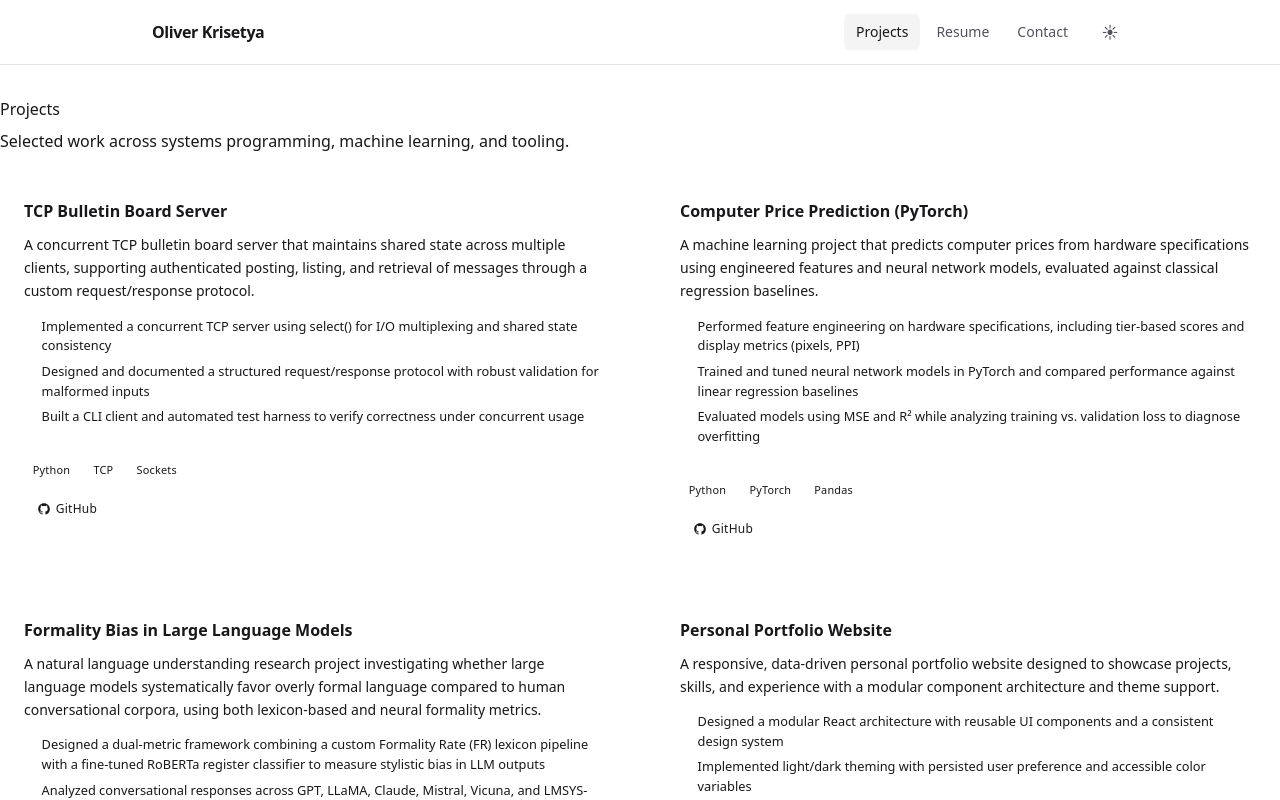
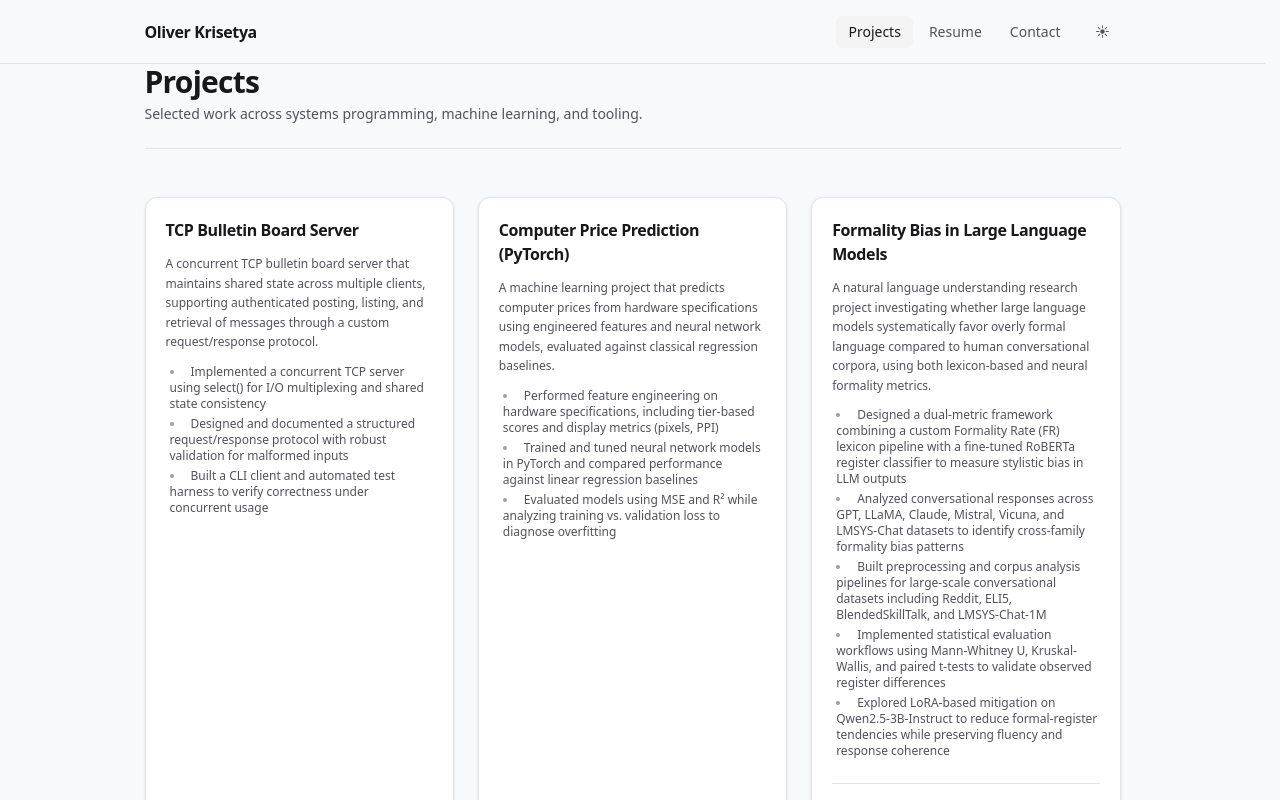
Before and after one commit to OliverKris/my-website, a React (Vite) app: page /projects in a window 1280 px wide. Shown: the top 800 px of the page. Built offline with nearby package versions, Linux system fonts and the light colour scheme; a web font is replaced by a local one.

Commit message:
Attempts to fix dark mode transition syncs

```diff
--- a/src/components/NavBar.tsx
+++ b/src/components/NavBar.tsx
@@ -9,7 +9,7 @@ export default function Navbar() {
 
     useEffect(() => {
         const onKeyDown = (e: KeyboardEvent) => {
-        if (e.key === "Escape") setOpen(false);
+            if (e.key === "Escape") setOpen(false);
         };
         window.addEventListener("keydown", onKeyDown);
         return () => window.removeEventListener("keydown", onKeyDown);
@@ -23,29 +23,30 @@ export default function Navbar() {
     }, []);
 
     return (
-        <header className="sticky top-0 z-50 w-full border-b border-zinc-200 bg-white/80 backdrop-blur-sm transition-theme dark:border-zinc-800 dark:bg-zinc-950/80">
-            <div className="mx-auto flex h-16 max-w-5xl items-center justify-between px-6">
+        // The Header wrapper now stays completely fixed at h-16
+        <header className="sticky top-0 z-50 h-16 w-full border-b border-layout bg-canvas/80 backdrop-blur-md transition-theme">
+            <div className="mx-auto flex h-full max-w-5xl items-center justify-between px-6">
 
-                {/* Logo / Name */}
+                {/* Logo / Personal Branding */}
                 <Link
                     to="/"
                     onClick={close}
-                    className="font-semibold tracking-tight text-zinc-900 transition-colors hover:text-zinc-600 dark:text-zinc-100 dark:hover:text-zinc-400"
+                    className="font-semibold tracking-tight text-main transition-theme hover:text-muted"
                 >
                     Oliver Krisetya
                 </Link>
 
-                {/* Desktop Nav */}
+                {/* Desktop Layout Navigation Tree */}
                 <nav aria-label="Primary" className="max-md:hidden md:flex items-center gap-1">
                     {(["projects", "resume", "contact"] as const).map((page) => (
                         <NavLink
                             key={page}
                             to={`/${page}`}
                             className={({ isActive }) =>
-                                `rounded-md px-3 py-2 text-sm font-medium capitalize transition-colors ${
+                                `rounded-md px-3 py-1.5 text-sm font-medium capitalize transition-theme ${
                                 isActive
-                                    ? "bg-zinc-100 text-zinc-900 dark:bg-zinc-800 dark:text-zinc-100"
-                                    : "text-zinc-600 hover:bg-zinc-100 hover:text-zinc-900 dark:text-zinc-400 dark:hover:bg-zinc-800 dark:hover:text-zinc-100"
+                                    ? "bg-zinc-100 text-main dark:bg-zinc-800/60"
+                                    : "text-muted hover:bg-zinc-100/60 hover:text-main dark:hover:bg-zinc-800/40"
                                 }`
                             }
                         >
@@ -53,49 +54,53 @@ export default function Navbar() {
                         </NavLink>
                     ))}
 
-                    {/* Desktop Theme Toggle */}
+                    {/* Desktop Mode Toggle Button */}
                     <button
                         type="button"
                         onClick={toggle}
                         aria-label={`Switch to ${theme === "dark" ? "light" : "dark"} mode`}
-                        className="ml-2 flex h-9 w-9 items-center justify-center rounded-md text-zinc-600 transition-colors hover:bg-zinc-100 hover:text-zinc-900 dark:text-zinc-400 dark:hover:bg-zinc-800 dark:hover:text-zinc-100"
+                        className="ml-2 flex h-9 w-9 items-center justify-center rounded-md text-muted transition-theme hover:bg-zinc-100 hover:text-main dark:hover:bg-zinc-800/60 cursor-pointer"
                     >
-                        <span aria-hidden="true">{theme === "dark" ? "☾" : "☀"}</span>
+                        <span aria-hidden="true" className="text-sm select-none">
+                            {theme === "dark" ? "☾" : "☀"}
+                        </span>
                     </button>
                 </nav>
 
-                {/* Hamburger Button */}
+                {/* Mobile Framework Hamburger Button */}
                 <button
                     type="button"
                     aria-label="Open menu"
                     aria-expanded={open}
                     aria-controls="mobile-menu"
                     onClick={() => setOpen((v) => !v)}
-                    className="flex h-9 w-9 flex-col items-center justify-center gap-1.5 rounded-md transition-colors hover:bg-zinc-100 md:hidden dark:hover:bg-zinc-800"
+                    className="flex h-9 w-9 flex-col items-center justify-center gap-1.5 rounded-md transition-theme hover:bg-zinc-100/80 md:hidden dark:hover:bg-zinc-800/60 cursor-pointer"
                 >
-                    <span className={`h-0.5 w-5 rounded-full bg-zinc-700 transition-transform dark:bg-zinc-300 ${open ? "translate-y-2 rotate-45" : ""}`} />
-                    <span className={`h-0.5 w-5 rounded-full bg-zinc-700 transition-opacity dark:bg-zinc-300 ${open ? "opacity-0" : ""}`} />
-                    <span className={`h-0.5 w-5 rounded-full bg-zinc-700 transition-transform dark:bg-zinc-300 ${open ? "-translate-y-2 -rotate-45" : ""}`} />
+                    <span className={`h-0.5 w-5 rounded-full bg-zinc-700 transition-transform duration-200 dark:bg-zinc-300 ${open ? "translate-y-2 rotate-45" : ""}`} />
+                    <span className={`h-0.5 w-5 rounded-full bg-zinc-700 transition-opacity duration-200 dark:bg-zinc-300 ${open ? "opacity-0" : ""}`} />
+                    <span className={`h-0.5 w-5 rounded-full bg-zinc-700 transition-transform duration-200 dark:bg-zinc-300 ${open ? "-translate-y-2 -rotate-45" : ""}`} />
                 </button>
             </div>
 
-            {/* Mobile Menu Dropdown*/}
+            {/* Mobile Navigation */}
             <div
                 id="mobile-menu"
                 aria-hidden={!open}
-                className={`overflow-hidden transition-all duration-300 md:hidden ${open ? "max-h-48" : "max-h-0"}`}
+                className={`absolute top-16 left-0 w-full overflow-hidden border-b border-layout bg-canvas/95 backdrop-blur-lg transition-all duration-300 ease-in-out md:hidden ${
+                    open ? "max-h-60 opacity-100 shadow-lg" : "max-h-0 opacity-0 pointer-events-none"
+                }`}
             >
-                <nav aria-label="Mobile Primary" className="flex flex-col px-6 pb-4">
+                <nav aria-label="Mobile Primary" className="flex flex-col px-6 py-4 space-y-0.5">
                     {(["projects", "resume", "contact"] as const).map((page) => (
                         <NavLink
                             key={page}
                             to={`/${page}`}
                             onClick={close}
                             className={({ isActive }) =>
-                                `rounded-md px-3 py-2 text-sm font-medium capitalize transition-colors ${
+                                `rounded-md px-3 py-2 text-sm font-medium capitalize transition-theme ${
                                 isActive
-                                    ? "text-zinc-900 dark:text-zinc-100"
-                                    : "text-zinc-600 hover:text-zinc-900 dark:text-zinc-400 dark:hover:text-zinc-100"
+                                    ? "text-main bg-zinc-100/50 dark:bg-zinc-800/30"
+                                    : "text-muted hover:text-main hover:bg-zinc-100/30 dark:hover:bg-zinc-800/20"
                                 }`
                             }
                         >
@@ -103,17 +108,18 @@ export default function Navbar() {
                         </NavLink>
                     ))}
 
-                    <div className="mt-4 flex items-center justify-between border-t border-zinc-100 pt-4 px-3 dark:border-zinc-900">
-                        <span className="text-xs font-semibold uppercase tracking-wider text-zinc-400 dark:text-zinc-500">
-                            Switch Apperance
+                    {/* Secondary Mobile Theme Controller Block */}
+                    <div className="mt-4 flex items-center justify-between border-t border-layout pt-4 px-3 transition-theme">
+                        <span className="text-[11px] font-semibold uppercase tracking-wider text-muted transition-theme">
+                            Switch Appearance
                         </span>
                         <button
                             type="button"
                             onClick={toggle}
                             aria-label={`Switch to ${theme === "dark" ? "light" : "dark"} mode`}
-                            className="flex h-9 w-9 items-center justify-center rounded-xl border border-zinc-200 bg-white text-zinc-700 shadow-sm transition-all duration-200 active:scale-95 active:bg-zinc-50 dark:border-zinc-800 dark:bg-zinc-900 dark:text-zinc-300 dark:active:bg-zinc-950"
+                            className="flex h-9 w-9 items-center justify-center rounded-xl border border-layout bg-card text-main shadow-xs transition-all duration-200 active:scale-95 hover:bg-zinc-50 dark:hover:bg-zinc-900 cursor-pointer"
                         >
-                            <span aria-hidden="true" className="text-sm">
+                            <span aria-hidden="true" className="text-sm select-none">
                                 {theme === "dark" ? "☾" : "☀"}
                             </span>
                         </button>
--- a/src/components/ProjectCard.module.css
+++ /dev/null
@@ -1,139 +0,0 @@
-.card {
-    display: flex;
-    flex-direction: column;
-    justify-content: space-between;
-    border: 1px solid var(--border);
-    border-radius: 10px;
-    overflow: hidden;
-    background: var(--surface);
-    transition: box-shadow 0.2s ease, transform 0.2s ease !important;
-}
-
-.card:hover {
-    box-shadow: 0 6px 24px rgba(0, 0, 0, 0.08);
-    transform: translateY(-2px);
-}
-
-/* ── body ── */
-.body {
-    padding: 1.5rem 1.5rem 1rem;
-    display: flex;
-    flex-direction: column;
-    gap: 0.65rem;
-    flex: 1;
-}
-
-.title {
-    margin: 0;
-    font-size: 1rem;
-    font-weight: 600;
-    line-height: 1.35;
-    color: var(--fg);
-}
-
-.pitch {
-    margin: 0;
-    font-size: 0.875rem;
-    color: var(--muted);
-    line-height: 1.65;
-}
-
-.highlights {
-    margin: 0.25rem 0 0;
-    padding-left: 1.1rem;
-    display: flex;
-    flex-direction: column;
-    gap: 0.35rem;
-}
-
-.highlights li {
-    font-size: 0.8rem;
-    color: var(--muted);
-    line-height: 1.55;
-}
-
-/* ── footer ── */
-.footer {
-    padding: 1rem 1.5rem 1.25rem;
-    border-top: 1px solid var(--border);
-    display: flex;
-    flex-direction: column;
-    gap: 0.75rem;
-}
-
-/* tech tags */
-.tags {
-    display: flex;
-    flex-wrap: wrap;
-    gap: 0.35rem;
-}
-
-.tag {
-    font-size: 0.68rem;
-    padding: 0.2rem 0.55rem;
-    border-radius: 999px;
-    background: var(--tag-bg);
-    color: var(--tag-fg);
-    letter-spacing: 0.02em;
-    font-weight: 500;
-}
-
-/* action buttons row */
-.actions {
-    display: flex;
-    flex-wrap: wrap;
-    gap: 0.5rem;
-    align-items: center;
-}
-
-.btn {
-    display: inline-flex;
-    align-items: center;
-    gap: 5px;
-    padding: 0.38rem 0.8rem;
-    font-size: 0.75rem;
-    font-weight: 500;
-    border-radius: 6px;
-    cursor: pointer;
-    text-decoration: none;
-    transition: background 0.1s ease, color 0.1s ease, border-color 0.1s ease;
-    letter-spacing: 0.02em;
-    font-family: inherit;
-    border: none;
-}
-
-/* Live Demo — filled accent */
-.btnDemo {
-    background: var(--accent);
-    color: #fff;
-    border: 1px solid transparent;
-}
-
-.btnDemo:hover {
-    background: var(--accent-hover);
-}
-
-/* External site — outlined accent */
-.btnExternal {
-    background: transparent;
-    color: var(--accent);
-    border: 1px solid var(--accent);
-}
-
-.btnExternal:hover {
-    background: var(--accent);
-    color: #fff;
-}
-
-/* GitHub / ghost — subtle */
-.btnGhost {
-    background: transparent;
-    color: var(--muted);
-    border: 1px solid var(--border);
-}
-
-.btnGhost:hover {
-    background: var(--tag-bg);
-    color: var(--fg);
-    border-color: var(--muted);
-}
--- a/src/components/ProjectCard.tsx
+++ b/src/components/ProjectCard.tsx
@@ -1,6 +1,5 @@
 import { useNavigate } from "react-router-dom";
 import type { Project } from "../data/projects";
-import styles from "./ProjectCard.module.css";
 
 interface Props {
     project: Project;
@@ -11,71 +10,90 @@ export default function ProjectCard({ project }: Props) {
     const { title, pitch, highlights, tech, url, urlType, liveUrl, demoPath } = project;
 
     return (
-        <article className={styles.card}>
-            <div className={styles.body}>
-                <h2 className={styles.title}>{title}</h2>
-                <p className={styles.pitch}>{pitch}</p>
+        <article className="flex flex-col justify-between rounded-xl border border-layout bg-card p-5 shadow-sm transition-theme hover:-translate-y-1 hover:shadow-md">
 
-                <ul className={styles.highlights}>
+            {/* Upper Info Body */}
+            <div className="space-y-3">
+                <h2 className="text-base font-semibold tracking-tight text-main transition-theme">
+                    {title}
+                </h2>
+
+                <p className="text-xs leading-relaxed text-muted transition-theme">
+                    {pitch}
+                </p>
+
+                <ul className="space-y-1 list-disc list-inside text-xs text-muted transition-theme pl-1">
                     {highlights.map((h, i) => (
-                        <li key={i}>{h}</li>
+                        <li key={i} className="marker:text-zinc-400 dark:marker:text-zinc-600 transition-theme">
+                            <span className="ml-1">{h}</span>
+                        </li>
                     ))}
                 </ul>
             </div>
 
-            <footer className={styles.footer}>
-                {/* Tech tags */}
-                <div className={styles.tags}>
+            {/* Footer Interface */}
+            <footer className="mt-6 flex flex-col gap-4 border-t border-layout pt-4 transition-theme">
+
+                {/* Tech Badges */}
+                <div className="flex flex-wrap gap-1.5">
                     {tech.map((t) => (
-                        <span key={t} className={styles.tag}>{t}</span>
+                        <span
+                            key={t}
+                            className="rounded-full border border-zinc-200 bg-zinc-100 px-2.5 py-0.5 text-[11px] font-medium text-zinc-600 transition-theme dark:border-zinc-800/80 dark:bg-zinc-900/50 dark:text-zinc-400"
+                        >
+                            {t}
+                        </span>
                     ))}
                 </div>
 
-                {/* Action buttons */}
-                <div className={styles.actions}>
-                    {/* Live demo — internal route, styled prominently */}
+                {/* Practical Action Row */}
+                <div className="flex flex-wrap items-center gap-2 mt-auto">
+
+                    {/* Live Demo Internal Anchor */}
                     {demoPath && (
                         <button
-                            className={`${styles.btn} ${styles.btnDemo}`}
+                            className="inline-flex items-center justify-center gap-1.5 rounded-lg bg-zinc-900 px-3 py-1.5 text-xs font-medium text-white shadow-xs transition-all duration-200 hover:bg-zinc-800 active:scale-[0.97] dark:bg-zinc-100 dark:text-zinc-900 dark:hover:bg-zinc-200"
                             onClick={() => navigate(demoPath)}
                         >
-                            Live Demo
-                            <svg width="12" height="12" viewBox="0 0 12 12" fill="none" aria-hidden>
+                            <span>Live Demo</span>
+                            <svg className="shrink-0" width="12" height="12" viewBox="0 0 12 12" fill="none" aria-hidden>
                                 <path d="M2 6h8M6 2l4 4-4 4" stroke="currentColor" strokeWidth="1.5" strokeLinecap="round" strokeLinejoin="round"/>
                             </svg>
                         </button>
                     )}
 
-                    {/* External live site */}
+                    {/* External Deployments */}
                     {liveUrl && (
                         <a
                             href={liveUrl}
                             target="_blank"
                             rel="noreferrer"
-                            className={`${styles.btn} ${styles.btnExternal}`}
+                            className="inline-flex items-center justify-center gap-1 rounded-lg border border-layout px-3 py-1.5 text-xs font-medium text-main transition-all duration-200 hover:bg-zinc-100/50 active:scale-[0.97] dark:hover:bg-zinc-900/50"
                         >
-                            {urlType === "Website" ? "Visit Site" : "Live"}
-                            <svg width="11" height="11" viewBox="0 0 11 11" fill="none" aria-hidden>
+                            <span>{urlType === "Website" ? "Visit Site" : "Live"}</span>
+                            <svg className="shrink-0 opacity-70" width="11" height="11" viewBox="0 0 11 11" fill="none" aria-hidden>
                                 <path d="M2 9L9 2M9 2H4M9 2v5" stroke="currentColor" strokeWidth="1.4" strokeLinecap="round" strokeLinejoin="round"/>
                             </svg>
                         </a>
                     )}
 
-                    {/* GitHub / primary URL */}
+                    {/* Source Repositories */}
                     <a
                         href={url}
                         target="_blank"
                         rel="noreferrer"
-                        className={`${styles.btn} ${styles.btnGhost}`}
+                        className="inline-flex items-center justify-center gap-1.5 rounded-lg px-2.5 py-1.5 text-xs font-medium text-muted transition-all duration-200 hover:bg-zinc-100 dark:hover:bg-zinc-900"
                     >
                         {urlType === "GitHub" ? (
                             <>
-                                <svg width="14" height="14" viewBox="0 0 24 24" fill="currentColor" aria-hidden>
+                                <svg className="shrink-0" width="14" height="14" viewBox="0 0 24 24" fill="currentColor" aria-hidden>
                                     <path d="M12 2C6.477 2 2 6.484 2 12.017c0 4.425 2.865 8.18 6.839 9.504.5.092.682-.217.682-.483 0-.237-.008-.868-.013-1.703-2.782.605-3.369-1.343-3.369-1.343-.454-1.158-1.11-1.466-1.11-1.466-.908-.62.069-.608.069-.608 1.003.07 1.531 1.032 1.531 1.032.892 1.53 2.341 1.088 2.91.832.092-.647.35-1.088.636-1.338-2.22-.253-4.555-1.113-4.555-4.951 0-1.093.39-1.988 1.029-2.688-.103-.253-.446-1.272.098-2.65 0 0 .84-.27 2.75 1.026A9.564 9.564 0 0112 6.844c.85.004 1.705.115 2.504.337 1.909-1.296 2.747-1.027 2.747-1.027.546 1.379.202 2.398.1 2.651.64.7 1.028 1.595 1.028 2.688 0 3.848-2.339 4.695-4.566 4.943.359.309.678.92.678 1.855 0 1.338-.012 2.419-.012 2.747 0 .268.18.58.688.482A10.019 10.019 0 0022 12.017C22 6.484 17.522 2 12 2z"/>
                                 </svg>
-                                GitHub
+                                <span>GitHub</span>
                             </>
-                        ) : urlType}
+                        ) : (
+                            <span>{urlType}</span>
+                        )}
                     </a>
                 </div>
             </footer>
--- a/src/index.css
+++ b/src/index.css
@@ -1,17 +1,69 @@
 @import "tailwindcss";
 
-/* Add Dark Mode variant */
+/* --- 1. TAILWIND V4 CONFIGURATION --- */
+
+/* Custom attribute variant for toggling */
 @custom-variant dark (&:where([data-theme="dark"], [data-theme="dark"] *));
 
+/* Map dynamic CSS variables into native utilities */
+@theme {
+    --color-canvas: var(--color-bg-canvas);
+    --color-card: var(--color-bg-card);
+    --color-main: var(--color-text-main);
+    --color-muted: var(--color-text-muted);
+    --color-layout: var(--color-border);
+
+    --font-sans: var(--font-sans);
+    --font-mono: var(--font-mono);
+}
+
+/* Global transition pipeline handling colors and modern translation properties */
 @utility transition-theme {
     transition-property: color, background-color, border-color, text-decoration-color, fill, stroke, box-shadow, transform, translate, scale;
-    transition-timing-function: cubic-bezier(0.4, 0, 0.2, 1);
-    transition-duration: 300ms;
+    transition-timing-function: ease-in-out;
+    transition-duration: 200ms;
+
+    will-change: background-color, color, border-color;
 }
 
+/* --- 2. SEMANTIC DESIGN TOKENS --- */
 :root {
+    /* Softer Light Mode Contrast */
+    --color-bg-canvas: #f8f9fa;
+    --color-bg-card: #ffffff;
+
+    --color-text-main: #18181b;
+    --color-text-muted: #52525b;
+    --color-border: #e4e4e7;
+
     --font-sans: ui-sans-serif, system-ui, -apple-system, "Segoe UI", Roboto,
         Helvetica, Arial, "Apple Color Emoji", "Segoe UI Emoji";
     --font-mono: ui-monospace, SFMono-Regular, Menlo, Monaco, Consolas,
         "Liberation Mono", "Courier New", monospace;
 }
+
+html[data-theme="dark"] {
+    /* Softer Dark Mode Contrast */
+    --color-bg-canvas: #0f0f11;
+    --color-bg-card: #18181b;
+
+    --color-text-main: #f4f4f5;
+    --color-text-muted: #a1a1aa;
+    --color-border: #27272a;
+}
+
+/* --- 3. GLOBAL BASE LAYER --- */
+html {
+    scrollbar-gutter: stable;
+    background-color: var(--color-bg-canvas)
+}
+
+body {
+    background-color: var(--color-bg-canvas);
+    color: var(--color-text-main);
+    font-family: var(--font-sans);
+    -webkit-font-smoothing: antialiased;
+    -moz-osx-font-smoothing: grayscale;
+
+    @apply transition-theme;
+}
--- a/src/layouts/RootLayout.tsx
+++ b/src/layouts/RootLayout.tsx
@@ -4,7 +4,7 @@ import Footer from "../components/Footer.tsx";
 
 export default function RootLayout() {
     return (
-        <div className="flex min-h-screen flex-col bg-white text-zinc-900 transition-theme dark:bg-zinc-950 dark:text-zinc-100">
+        <div className="min-h-screen bg-canvas text-main flex flex-col">
             <a
                 className="sr-only left-4 top-4 z-100 rounded-lg bg-zinc-900 px-4 py-2 text-xs font-semibold uppercase tracking-wider text-white shadow-lg focus:not-sr-only focus:fixed
                         dark:bg-zinc-100 dark:text-zinc-900"
@@ -14,12 +14,9 @@ export default function RootLayout() {
             </a>
 
             <NavBar/>
-
-
-            <main id="main" className="flex-1 pt-8">
+            <main id="main" className="flex-1 bg-canvas transition-theme">
                 <Outlet />
             </main>
-
             <Footer/>
         </div>
     );
--- a/src/pages/Projects.module.css
+++ /dev/null
@@ -1,29 +0,0 @@
-.page {
-    display: grid;
-    gap: 1.5rem;
-}
-
-.header {
-    display: grid;
-    gap: 0.5rem;
-}
-
-.subtext {
-    margin: 0;
-    color: var(--muted);
-    max-width: 70ch;
-}
-
-.grid {
-    display: grid;
-    grid-template-columns: repeat(auto-fit, minmax(320px, 1fr));
-    gap: 2rem;
-    align-items: stretch;
-}
-
-@media (min-width: 980px) {
-    .grid {
-        grid-template-columns: 1fr 1fr;
-        align-items: start;
-    }
-}
--- a/src/pages/Projects.tsx
+++ b/src/pages/Projects.tsx
@@ -1,21 +1,31 @@
-import styles from "./Projects.module.css";
 import { projects } from "../data/projects";
 import ProjectCard from "../components/ProjectCard";
-import Reveal from "../components/Reveal.tsx"
+import Reveal from "../components/Reveal.tsx";
 
 export default function Projects() {
     return (
-        <section className={`${styles.page}`}>
-            <Reveal as="header" className={styles.header}>
-                <h1>Projects</h1>
-                <p className={styles.subtext}>
+        <section className="mx-auto max-w-5xl px-6 pb-32 space-y-12 bg-canvas">
+
+            {/* Header Block */}
+            <Reveal
+                as="header"
+                className="flex flex-col gap-1 border-b border-layout pb-6 transition-theme"
+            >
+                <h1 className="text-2xl font-bold tracking-tight text-main transition-theme md:text-3xl">
+                    Projects
+                </h1>
+                <p className="text-sm text-muted transition-theme">
                     Selected work across systems programming, machine learning, and tooling.
                 </p>
             </Reveal>
 
-            <Reveal className={styles.grid} delayMs={120}>
+            {/* Layout Grid */}
+            <Reveal
+                className="grid grid-cols-1 gap-6 sm:grid-cols-2 md:grid-cols-3"
+                delayMs={120}
+            >
                 {projects.map((p) => (
-                <ProjectCard key={p.id} project={p} />
+                    <ProjectCard key={p.id} project={p} />
                 ))}
             </Reveal>
         </section>
```
Also changed, not shown: src/components/Footer.tsx (+6 -6 lines), src/components/Hero.tsx (+24 -23 lines), src/pages/Home.tsx (+15 -19 lines).
